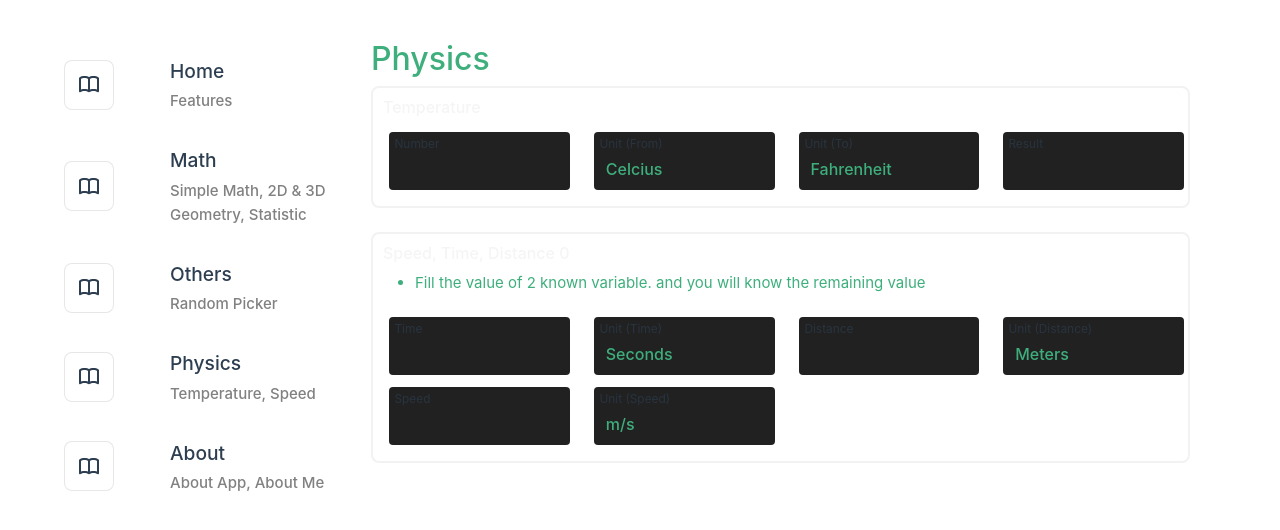
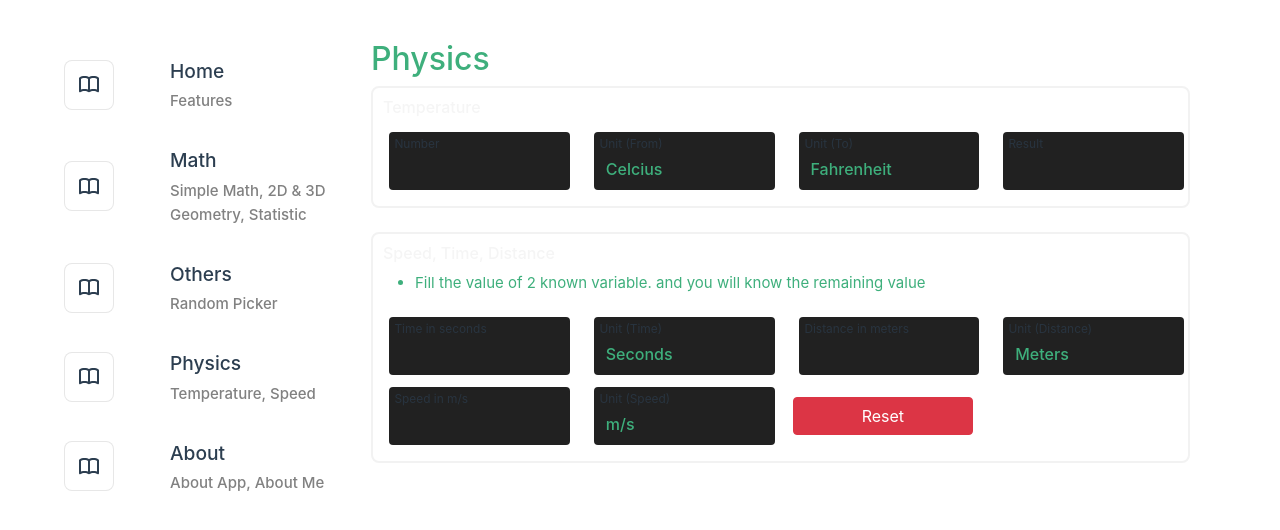
Before and after one commit to FlazeFy/Ultilator, a Vue app: page /physics in a window 1280 px wide. Shown: the top 530 px of the page. Built offline with nearby package versions, Linux system fonts and the light colour scheme.

Commit message:
count speed value

```diff
--- a/src/components/content/physics/speed.vue
+++ b/src/components/content/physics/speed.vue
@@ -3,11 +3,14 @@
         data() {
             return {
                 name: 'Vue.js',
-                active: []
+                active: [],
+                time: "seconds",
+                dis: "meters",
+                speed: "m/s"
             }
         },
         methods: {
-            countSpeed(active) {
+            countSpeed(active, time, dis, speed) {
                 let speed_v = parseInt(document.getElementById("speed_value").value)
                 let speed_style = document.getElementById("speed_value").style
                 let time_v = parseInt(document.getElementById("time_value").value)
@@ -15,10 +18,53 @@
                 let dis_v = parseInt(document.getElementById("dis_value").value)
                 let dis_style = document.getElementById("dis_value").style
 
+                let speed_u = parseInt(document.getElementById("speed_unit").value)
+                let time_u = parseInt(document.getElementById("time_unit").value)
+                let dis_u = parseInt(document.getElementById("dis_unit").value)
+
                 function unborderAll() {
                     speed_style.border = "none"
                     time_style.border = "none"
                     dis_style.border = "none"
+                }
+
+                function blockAll(){
+                    document.getElementById("speed_value").disabled = true
+                    document.getElementById("time_value").disabled = true
+                    document.getElementById("dis_value").disabled = true
+                }
+
+                function convertSpeed(val, from) {
+                    //To m/s
+                    if(from == "km/h"){ //From kmh
+                        return val / 3.6
+                    } else if(from == "mp/h"){ //From mph
+                        return val / 2.237
+                    } else {
+                        return val //From m/s
+                    }
+                }
+
+                function convertTime(val, from) {
+                    //To seconds
+                    if(from == "minutes"){ //From minute
+                        return val * 60
+                    } else if(from == "hour"){ //From hour
+                        return val * 3600
+                    } else {
+                        return val //From seconds
+                    }
+                }
+
+                function convertDis(val, from) {
+                    //To meters
+                    if(from == "kilometers"){ //From kilometers
+                        return val * 1000
+                    } else if(from == "miles"){ //From miles
+                        return val * 1609
+                    } else {
+                        return val //From meters
+                    }
                 }
 
                 var res
@@ -45,16 +91,52 @@
                 //Count result
                 if(!isNaN(speed_v) && !isNaN(time_v)){
                     unborderAll()
+                    res = convertSpeed(speed_v, speed) * convertTime(time_v, time)
+                    if(dis == "kilometers"){
+                        res = res / 1000
+                    } else if(dis == "miles"){
+                        res = res / 1609
+                    }
+
+                    document.getElementById("dis_value").value = (Math.round(res * 100) / 100).toFixed(2)
+                    blockAll()
                 }
                 if(!isNaN(time_v) && !isNaN(dis_v)){
                     unborderAll()
+                    res = convertSpeed(dis_v, dis) / convertTime(time_v, time)
+                    if(speed == "km/h"){
+                        res = res * 3600
+                    } else if(speed == "mp/h"){
+                        res = res * 2237
+                    }
+
+                    document.getElementById("speed_value").value = (Math.round(res * 100) / 100).toFixed(2)
+                    blockAll()
                 }
                 if(!isNaN(speed_v) && !isNaN(dis_v)){
                     unborderAll()
+                    res = convertSpeed(dis_v, dis) / convertTime(speed_v, speed)
+                    if(time == "hour"){
+                        res = res / 3600
+                    } else if(time == "minutes"){
+                        res = res / 60
+                    }
+
+                    document.getElementById("time_value").value = (Math.round(res * 100) / 100).toFixed(2)
+                    blockAll()
                 }
+            },
+            resetValue(){
+                var speed_v = document.getElementById("speed_value")
+                var dis_v = document.getElementById("dis_value")
+                var time_v = document.getElementById("time_value")
 
-
-                //document.getElementById("result_temp").value = res;
+                speed_v.value = null
+                dis_v.value = null
+                time_v.value = null
+                speed_v.disabled = false
+                time_v.disabled = false
+                dis_v.disabled = false
             }
         }
     }
@@ -62,59 +144,62 @@
 
 <template>
     <div class="container">
-        <h6 class="container-title">Speed, Time, Distance {{active.length}}</h6>
+        <h6 class="container-title">Speed, Time, Distance</h6>
         <ul class="text-primary mb-3">
             <li>Fill the value of 2 known variable. and you will know the remaining value</li>
         </ul>
         <div class="row">
             <div class="col-lg-3 col-sm-6">
                 <div class="form-floating">
-                    <input type="number" class="form-control" @change="countSpeed(active)" id="time_value">
-                    <label for="floatingInput">Time</label>
+                    <input type="number" class="form-control" @change="countSpeed(active, time, dis, speed)" id="time_value">
+                    <label for="floatingInput">Time in {{time}}</label>
                 </div>
             </div>
             <div class="col-lg-3 col-sm-4">
                <div class="form-floating">
-                    <select class="form-select" id="time_unit" @click="countSpeed(active)" aria-label="Floating label select example">
-                        <option value="1" selected>Seconds</option>
-                        <option value="2">Minutes</option>
-                        <option value="3">Hour</option>
+                    <select class="form-select" id="time_unit" @change="countSpeed(active, time, dis, speed); time=$event.target.value" aria-label="Floating label select example">
+                        <option value="seconds" selected>Seconds</option>
+                        <option value="minutes">Minutes</option>
+                        <option value="hour">Hour</option>
                     </select>
                     <label for="time_unit">Unit (Time)</label>
                 </div>
             </div>
             <div class="col-lg-3 col-sm-6">
                 <div class="form-floating">
-                    <input type="number" class="form-control" id="dis_value" @change="countSpeed(active)">
-                    <label for="floatingInput">Distance</label>
+                    <input type="number" class="form-control" id="dis_value" @change="countSpeed(active, time, dis, speed)">
+                    <label for="floatingInput">Distance in {{dis}}</label>
                 </div>
             </div>
             <div class="col-lg-3 col-sm-4">
                <div class="form-floating">
-                    <select class="form-select" id="dis_unit" @click="countSpeed(active)" aria-label="Floating label select example">
-                        <option value="1" selected>Meters</option>
-                        <option value="2">Kilometers</option>
-                        <option value="3">Miles</option>
+                    <select class="form-select" id="dis_unit" @click="countSpeed(active, time, dis, speed); dis=$event.target.value" aria-label="Floating label select example">
+                        <option value="meters" selected>Meters</option>
+                        <option value="kilometers">Kilometers</option>
+                        <option value="miles">Miles</option>
                     </select>
                     <label for="time_unit">Unit (Distance)</label>
                 </div>
             </div>
             <div class="col-lg-3 col-sm-4">
                 <div class="form-floating">
-                    <input type="number" class="form-control" @change="countSpeed(active)" id="speed_value">
-                    <label for="floatingInput">Speed</label>
+                    <input type="number" class="form-control" @change="countSpeed(active, time, dis, speed)" id="speed_value">
+                    <label for="floatingInput">Speed in {{speed}}</label>
                 </div>
             </div>
             <div class="col-lg-3 col-sm-4">
                 <div class="form-floating">
-                    <select class="form-select" id="speed_unit" @click="countSpeed(active)" aria-label="Floating label select example">
-                        <option value="1" selected>m/s</option>
-                        <option value="2">km/h</option>
-                        <option value="3">mph</option>
+                    <select class="form-select" id="speed_unit" @click="countSpeed(active, time, dis, speed); speed=$event.target.value" aria-label="Floating label select example">
+                        <option value="m/s" selected>m/s</option>
+                        <option value="km/h">km/h</option>
+                        <option value="mp/h">mph</option>
                     </select>
                     <label for="speed_unit">Unit (Speed)</label>
                 </div>
             </div>
+            <div class="col-lg-3 col-sm-4 py-3">
+                <button class="btn btn-danger w-100 h-100" @click="resetValue">Reset</button>
+            </div>
         </div>
     </div>
 </template>
```
